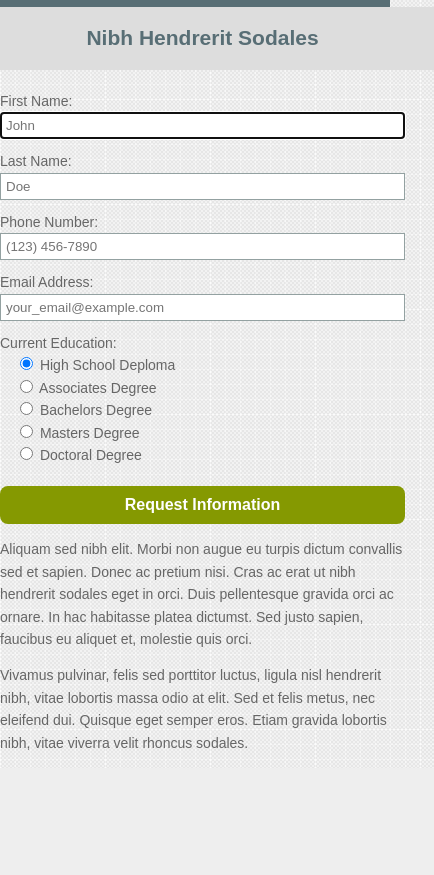
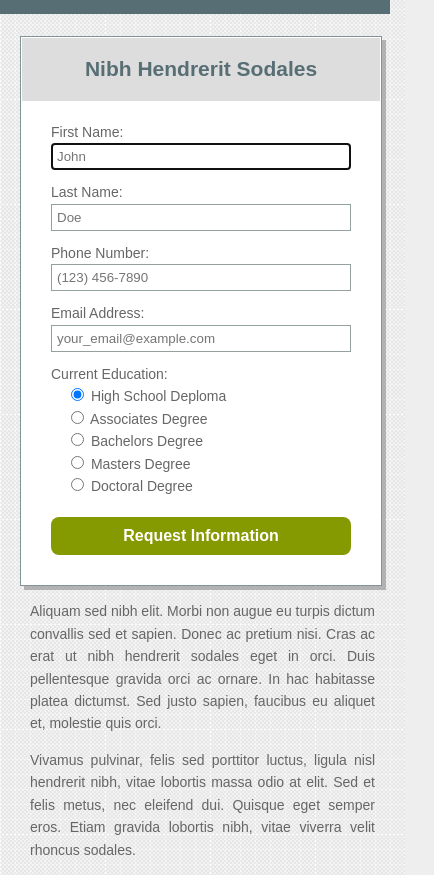
Before and after one commit to one-on-one/fedtest, a plain HTML site: page index.html in a window 390 px wide. Shown: the part 111-986 px from the top of the page, 434 px wide, since content can reach past the window. Before the commit the page ends 879 px from the top, so only its background shows below. Drawn offline with Linux system fonts and the light colour scheme.

Commit message:
Changed form and .content
I changed the form selector to not be floating right. I also changed
it's overall width and position. I also changed the width, padding, and
text-align attributes of the .content selector.

```diff
--- a/styles/main.css
+++ b/styles/main.css
@@ -130,4 +130,21 @@ input[type=radio] {
     width: 0;
     content: none;
   }
+
+  form {
+    float: none;
+    width: 300px;
+    padding: 30px;
+    margin: 0 20px;
+    background-color: #fff;
+    position: relative;
+    border: 1px solid #839496;
+    box-shadow: 4px 4px 0 rgba(90,90,90,.4);
+  }
+
+  .content {
+    width: 345px;
+    padding: 0 30px;
+    text-align: justify;
+  }
 }
```
